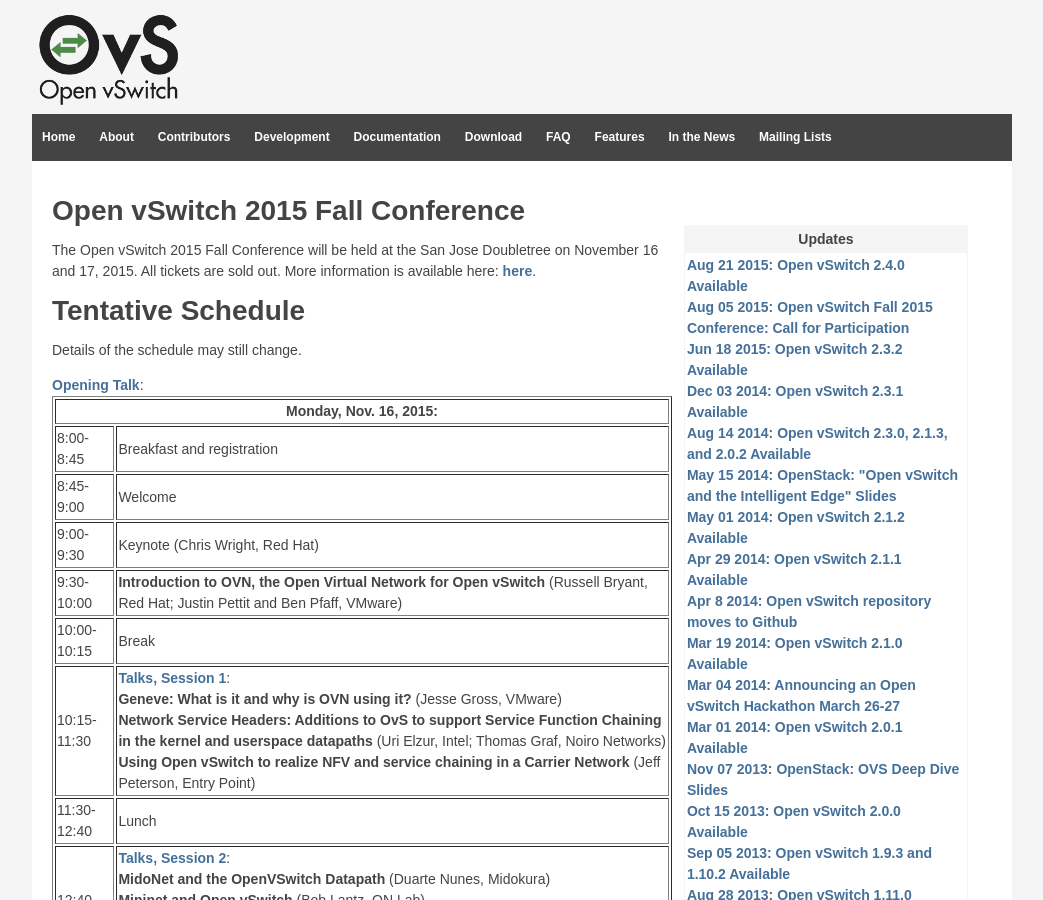
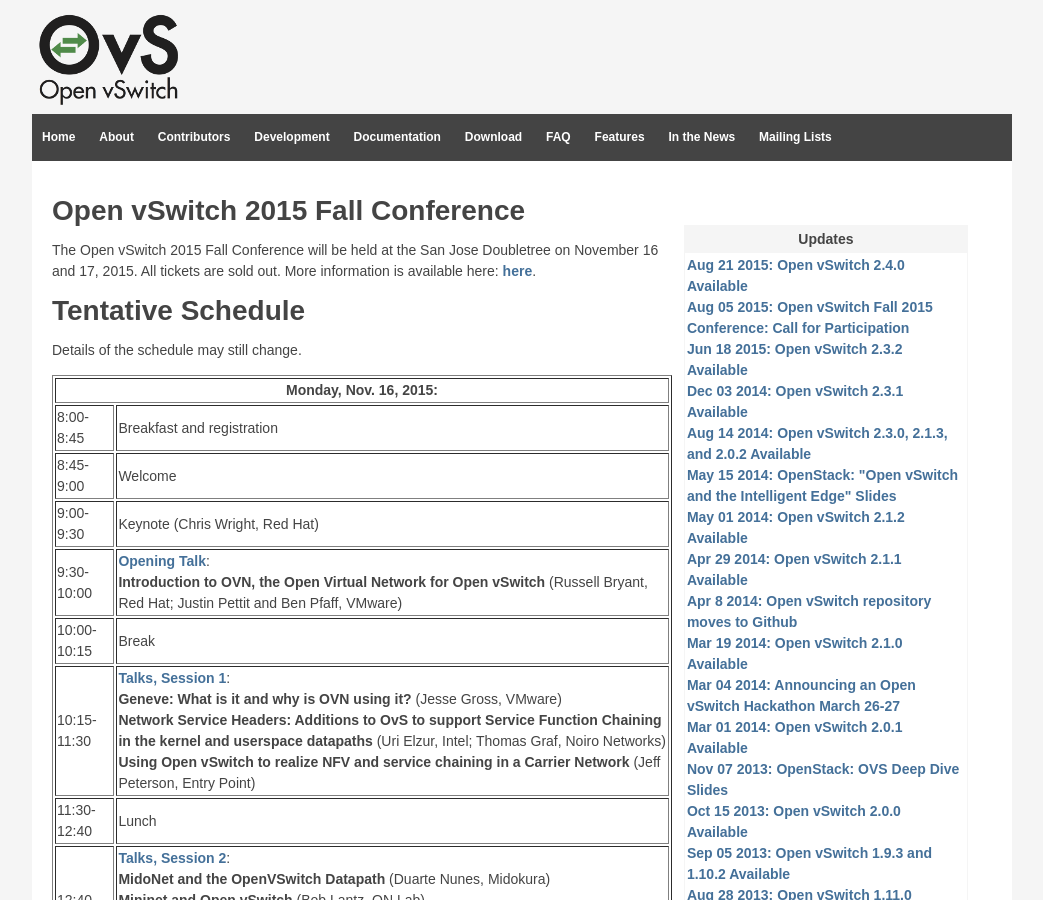
Before and after one commit to openvswitch/openvswitch.github.io, a Jekyll site: the page built from support/ovscon2015/index.html, in a window 1280 px wide and 900 px high. Shown: the whole window, without its empty margins (118-1161 px from the left). Built offline with Jekyll 4.4.1, drawn with Linux system fonts in a browser that asks for light colours; some of the changed lines change nothing that is shown.

Commit message:
ovscon2015: HTML fix.

```diff
--- a/support/ovscon2015/index.html
+++ b/support/ovscon2015/index.html
@@ -46,10 +46,12 @@
   </tr>
   <tr>
     <td>9:30-10:00</td>
-    <a href="#talk">Opening Talk</a>:<br>
-    <td><b>Introduction to OVN, the Open Virtual Network for Open
-    vSwitch</b> (Russell Bryant, Red Hat; Justin Pettit and Ben Pfaff,
-    VMware)</td>
+    <td>
+      <a href="#talk">Opening Talk</a>:<br>
+      <b>Introduction to OVN, the Open Virtual Network for Open
+	vSwitch</b> (Russell Bryant, Red Hat; Justin Pettit and Ben Pfaff,
+      VMware)
+    </td>
   </tr>
   <tr>
     <td>10:00-10:15</td>
```
